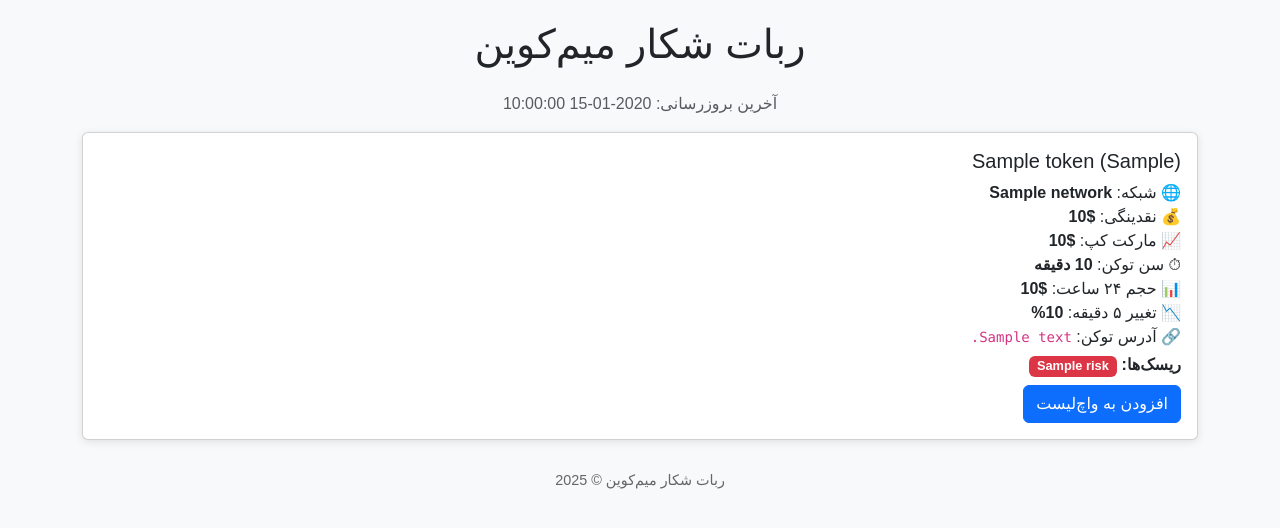
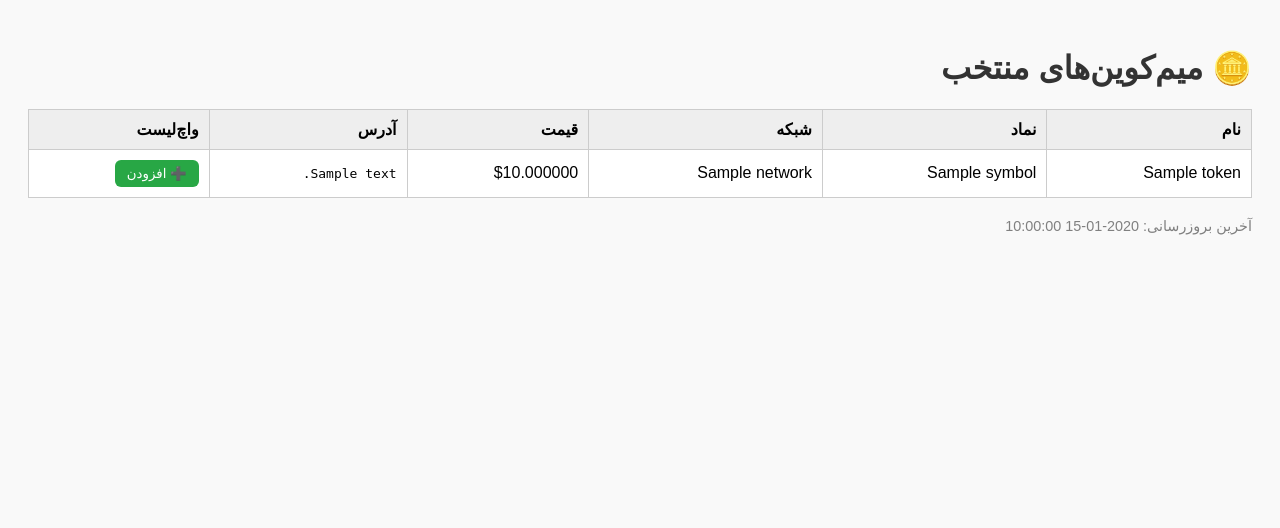
Before and after one commit to tmg1981/mim, a Flask app: template templates/index.html in a window 1280 px wide. Shown: the top 528 px of the page. Run offline with Flask 3, Linux system fonts and the light colour scheme; the template is opened without the code that fills it: most values are stand-ins (such as "Sample title", 1, 10 or a date in 2020).

Commit message:
رفع خطای قالب: فرمت‌دهی امن برای قیمت و تاریخ

```diff
--- a/templates/index.html
+++ b/templates/index.html
@@ -1,117 +1,52 @@
 <!DOCTYPE html>
 <html lang="fa">
 <head>
-    <meta charset="UTF-8" />
-    <meta name="viewport" content="width=device-width, initial-scale=1" />
-    <title>ربات شکار میم‌کوین</title>
-
-    <!-- Bootstrap CSS CDN -->
-    <link href="https://cdn.jsdelivr.net/npm/bootstrap@5.3.0/dist/css/bootstrap.min.css" rel="stylesheet" />
-
+    <meta charset="UTF-8">
+    <title>میم‌کوین‌های منتخب</title>
     <style>
-        body {
-            direction: rtl;
-            background-color: #f8f9fa;
-            padding: 20px;
-            font-family: 'Vazir', sans-serif;
-        }
-        .card {
-            margin-bottom: 15px;
-            box-shadow: 0 2px 8px rgba(0,0,0,0.1);
-        }
-        .risk-badge {
-            margin-left: 5px;
-            font-size: 0.8rem;
-        }
-        .btn-watchlist {
-            min-width: 140px;
-        }
-        .footer {
-            margin-top: 30px;
-            text-align: center;
-            color: #666;
-            font-size: 0.9rem;
-        }
+        body { font-family: sans-serif; direction: rtl; text-align: right; background-color: #f9f9f9; padding: 20px; }
+        h1 { color: #333; }
+        table { width: 100%; border-collapse: collapse; background-color: white; }
+        th, td { border: 1px solid #ccc; padding: 10px; }
+        th { background-color: #eee; }
+        button { padding: 6px 12px; background-color: #28a745; color: white; border: none; border-radius: 6px; cursor: pointer; }
+        button:hover { background-color: #218838; }
+        .footer { margin-top: 20px; color: gray; font-size: 0.9em; }
     </style>
 </head>
 <body>
-
-    <div class="container">
-        <h1 class="mb-4 text-center">ربات شکار میم‌کوین</h1>
-
-        <p class="text-center text-muted">آخرین بروزرسانی: {{ last_updated or 'نامشخص' }}</p>
-
-        {% if tokens|length == 0 %}
-            <div class="alert alert-info text-center">توکنی یافت نشد.</div>
-        {% else %}
+    <h1>🪙 میم‌کوین‌های منتخب</h1>
+    <table>
+        <thead>
+            <tr>
+                <th>نام</th>
+                <th>نماد</th>
+                <th>شبکه</th>
+                <th>قیمت</th>
+                <th>آدرس</th>
+                <th>واچ‌لیست</th>
+            </tr>
+        </thead>
+        <tbody>
             {% for token in tokens %}
-            <div class="card">
-                <div class="card-body">
-                    <h5 class="card-title">
-                        {{ token.token_name }} ({{ token.token_symbol }})
-                    </h5>
-                    <p class="card-text mb-1">
-                        🌐 شبکه: <strong>{{ token.network }}</strong><br />
-                        💰 نقدینگی: <strong>${{ '{:,.0f}'.format(token.liquidity) }}</strong><br />
-                        📈 مارکت کپ: <strong>${{ '{:,.0f}'.format(token.market_cap) }}</strong><br />
-                        ⏱ سن توکن: <strong>{{ token.age }} دقیقه</strong><br />
-                        📊 حجم ۲۴ ساعت: <strong>${{ '{:,.0f}'.format(token.volume_24h) }}</strong><br />
-                        📉 تغییر ۵ دقیقه: <strong>{{ token.price_change_5m }}%</strong><br />
-                        🔗 آدرس توکن: <code>{{ token.address }}</code>
-                    </p>
-
-                    {% if token.risks and token.risks|length > 0 %}
-                    <div class="mb-2">
-                        <strong>ریسک‌ها:</strong>
-                        {% for risk in token.risks %}
-                            <span class="badge bg-danger risk-badge">{{ risk }}</span>
-                        {% endfor %}
-                    </div>
-                    {% endif %}
-
-                    <button
-                        class="btn btn-primary btn-watchlist"
-                        onclick="addToWatchlist('{{ token.address }}', this)"
-                    >افزودن به واچ‌لیست</button>
-                </div>
-            </div>
+            <tr>
+                <td>{{ token.name or "-" }}</td>
+                <td>{{ token.symbol or "-" }}</td>
+                <td>{{ token.network or "-" }}</td>
+                <td>${{ "%.6f"|format(token.price) if token.price is not none else "-" }}</td>
+                <td><code>{{ token.address or "-" }}</code></td>
+                <td>
+                    <form method="post" action="/watchlist">
+                        <input type="hidden" name="token_address" value="{{ token.address }}">
+                        <button type="submit">➕ افزودن</button>
+                    </form>
+                </td>
+            </tr>
             {% endfor %}
-        {% endif %}
+        </tbody>
+    </table>
+    <div class="footer">
+        آخرین بروزرسانی: {{ last_updated or "-" }}
     </div>
-
-    <div class="footer">
-        ربات شکار میم‌کوین © 2025
-    </div>
-
-    <!-- Bootstrap JS Bundle CDN (includes Popper) -->
-    <script src="https://cdn.jsdelivr.net/npm/bootstrap@5.3.0/dist/js/bootstrap.bundle.min.js"></script>
-
-    <script>
-        function addToWatchlist(address, btn) {
-            btn.disabled = true;
-            btn.textContent = 'در حال افزودن...';
-
-            fetch('/watchlist', {
-                method: 'POST',
-                headers: {'Content-Type': 'application/json'},
-                body: JSON.stringify({address: address})
-            })
-            .then(response => response.json())
-            .then(data => {
-                if(data.status === 'ok'){
-                    btn.textContent = 'افزوده شد ✔';
-                    btn.classList.remove('btn-primary');
-                    btn.classList.add('btn-success');
-                } else {
-                    btn.textContent = 'خطا! دوباره تلاش کنید';
-                    btn.disabled = false;
-                }
-            })
-            .catch(() => {
-                btn.textContent = 'خطا! دوباره تلاش کنید';
-                btn.disabled = false;
-            });
-        }
-    </script>
 </body>
 </html>
```
